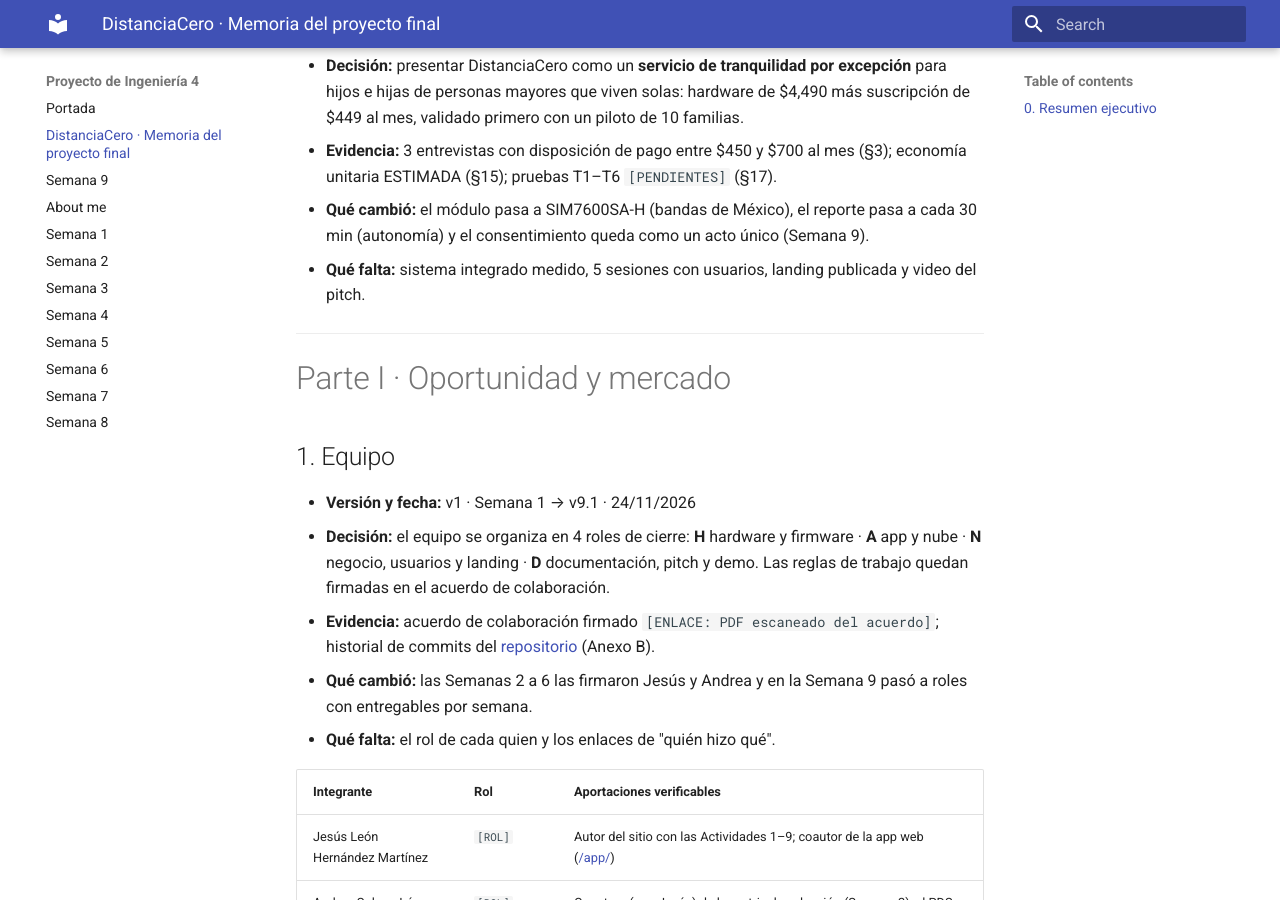
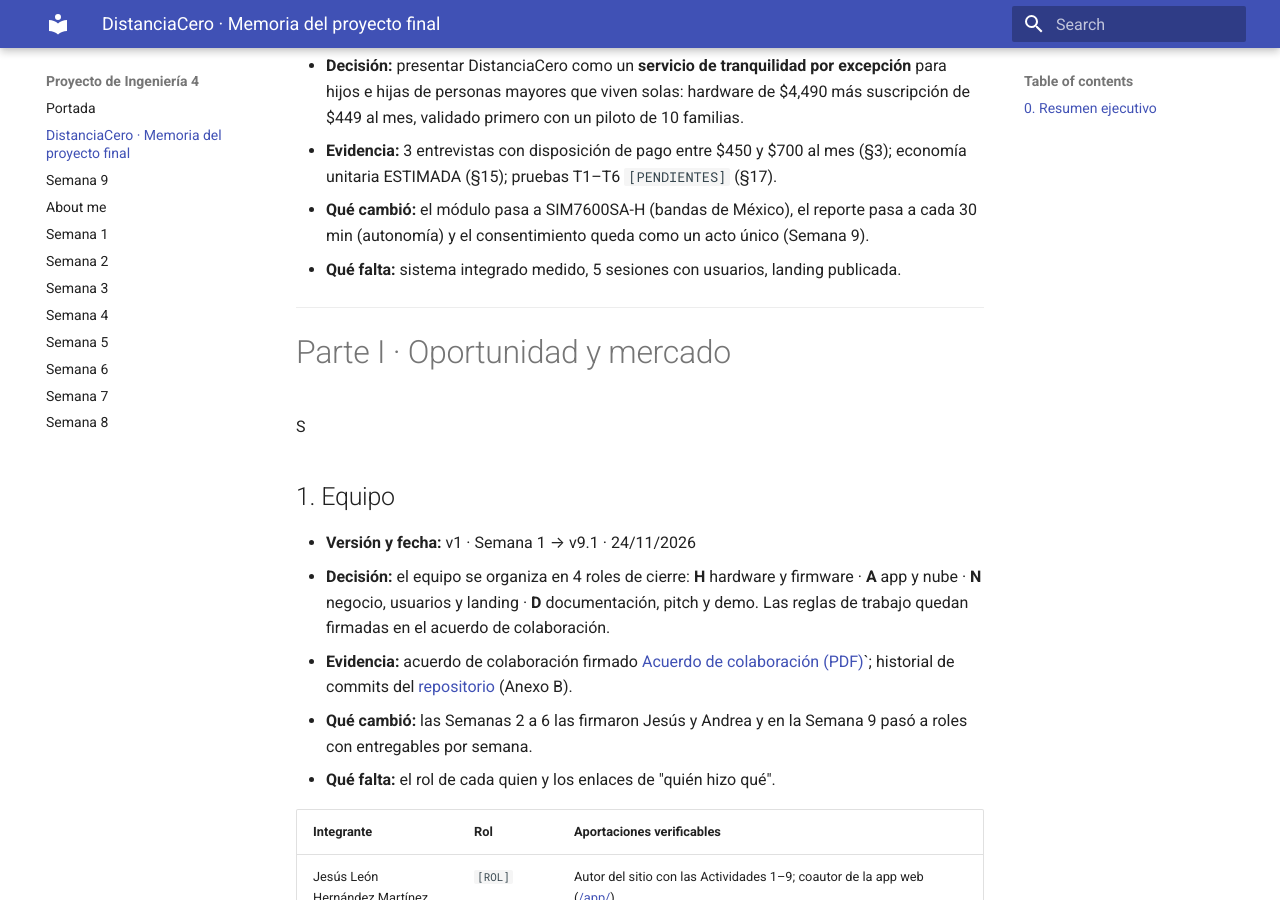
Before and after one commit to and070406/Proyecto4_andrea, an MkDocs documentation site: the page built from docs/Proyecto Final.md, in a window 1280 px wide and 900 px high, scrolled down 1967 px. Built offline with MkDocs 1.6.1 and Material for MkDocs 9.7.7, drawn with Linux system fonts in a browser that asks for light colours.

Commit message:
Proyecto

```diff
--- a/docs/Proyecto Final.md
+++ b/docs/Proyecto Final.md
@@ -45,17 +45,18 @@
 - **Decisión:** presentar DistanciaCero como un **servicio de tranquilidad por excepción** para hijos e hijas de personas mayores que viven solas: hardware de $4,490 más suscripción de $449 al mes, validado primero con un piloto de 10 familias.
 - **Evidencia:** 3 entrevistas con disposición de pago entre $450 y $700 al mes (§3); economía unitaria ESTIMADA (§15); pruebas T1–T6 `[PENDIENTES]` (§17).
 - **Qué cambió:** el módulo pasa a SIM7600SA-H (bandas de México), el reporte pasa a cada 30 min (autonomía) y el consentimiento queda como un acto único (Semana 9).
-- **Qué falta:** sistema integrado medido, 5 sesiones con usuarios, landing publicada y video del pitch.
+- **Qué falta:** sistema integrado medido, 5 sesiones con usuarios, landing publicada.
 
 ---
 
 # Parte I · Oportunidad y mercado
-
+S
 ## 1. Equipo
 
 - **Versión y fecha:** v1 · Semana 1 → v9.1 · 24/11/2026
 - **Decisión:** el equipo se organiza en 4 roles de cierre: **H** hardware y firmware · **A** app y nube · **N** negocio, usuarios y landing · **D** documentación, pitch y demo. Las reglas de trabajo quedan firmadas en el acuerdo de colaboración.
-- **Evidencia:** acuerdo de colaboración firmado `[ENLACE: PDF escaneado del acuerdo]`; historial de commits del [repositorio](https://github.com/jesushernandez2005/proyecto4/commits/main) (Anexo B).
+- **Evidencia:** acuerdo de colaboración firmado
+[Acuerdo de colaboración (PDF)](recursos/archivos/Acuerdo_de_colaboracion.pdf")`; historial de commits del [repositorio](https://github.com/jesushernandez2005/proyecto4/commits/main) (Anexo B).
 - **Qué cambió:** las Semanas 2 a 6 las firmaron Jesús y Andrea y en la Semana 9 pasó a roles con entregables por semana.
 - **Qué falta:** el rol de cada quien y los enlaces de "quién hizo qué".
 
```
Also changed, not shown: 1 other file.
